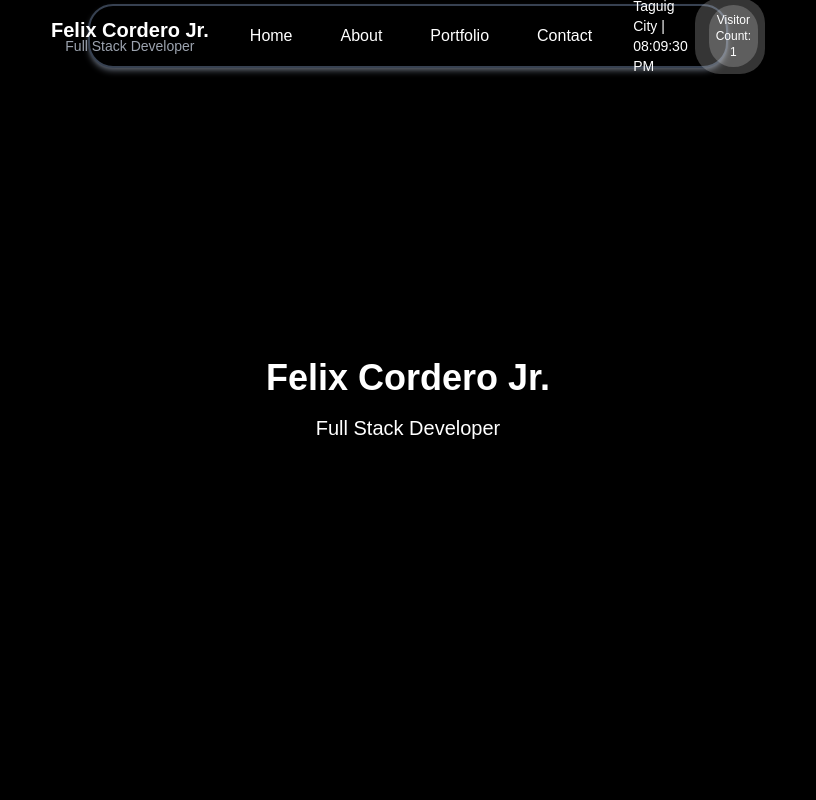
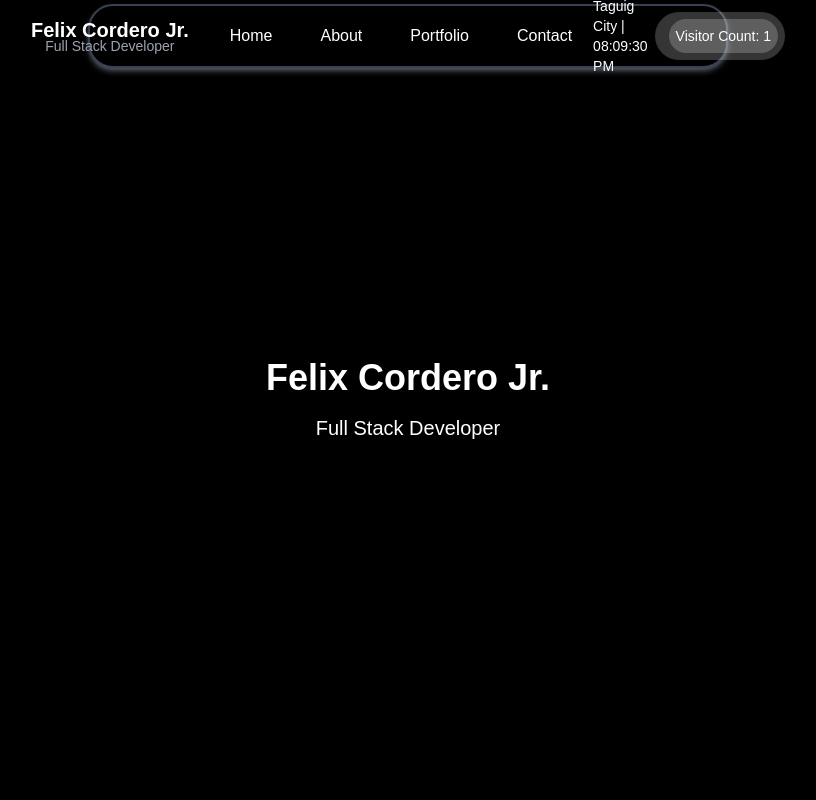
Before and after one commit to Felix-Cordero-Jr/Felix-Cordero-Jr., a Next.js app: page / in a window 1280 px wide. Shown: the top 800 px of the page, without its empty margins (232-1048 px from the left). Built offline with nearby package versions, Linux system fonts and the light colour scheme.

Commit message:
Update Navbar.tsx

```diff
--- a/src/app/components/Navbar.tsx
+++ b/src/app/components/Navbar.tsx
@@ -50,10 +50,10 @@ const Navbar: React.FC = () => {
         </div>
 
         {/* Time Display */}
-        <div className="hidden md:block text-xs md:text-sm text-gray-400 pl-[25px]">
+        <div className="hidden md:block text-xs md:text-sm text-gray-400 pl-[5px]">
           <TimeDisplay timeZone="Asia/Manila" cityName="Taguig City" />
         </div>
-        <div className="visitor-count text-xs">
+        <div className="visitor-count text-xs hidden md:block text-xs md:text-sm whitespace-nowrap">
       <VisitorCount />
       </div>
       </div>
```
